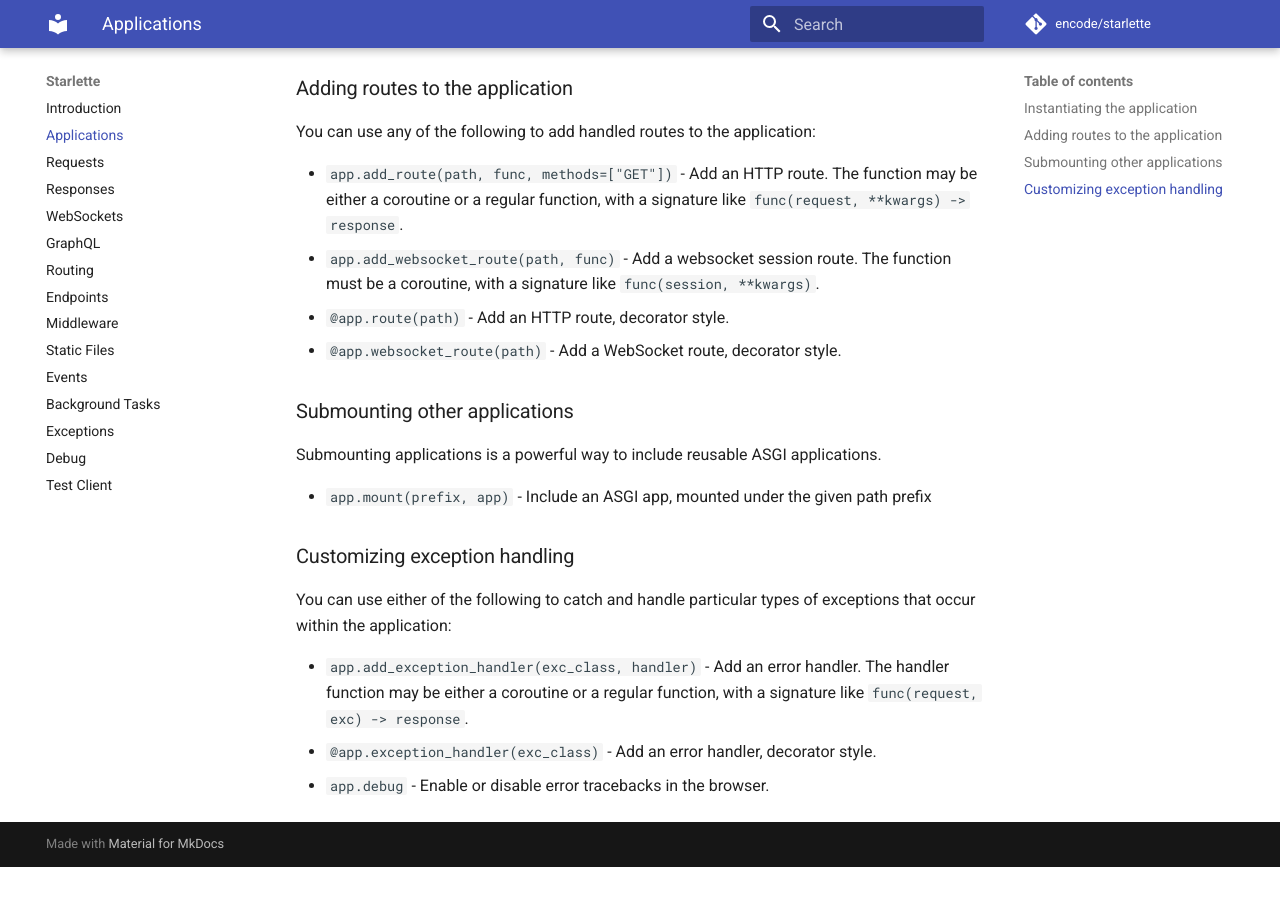
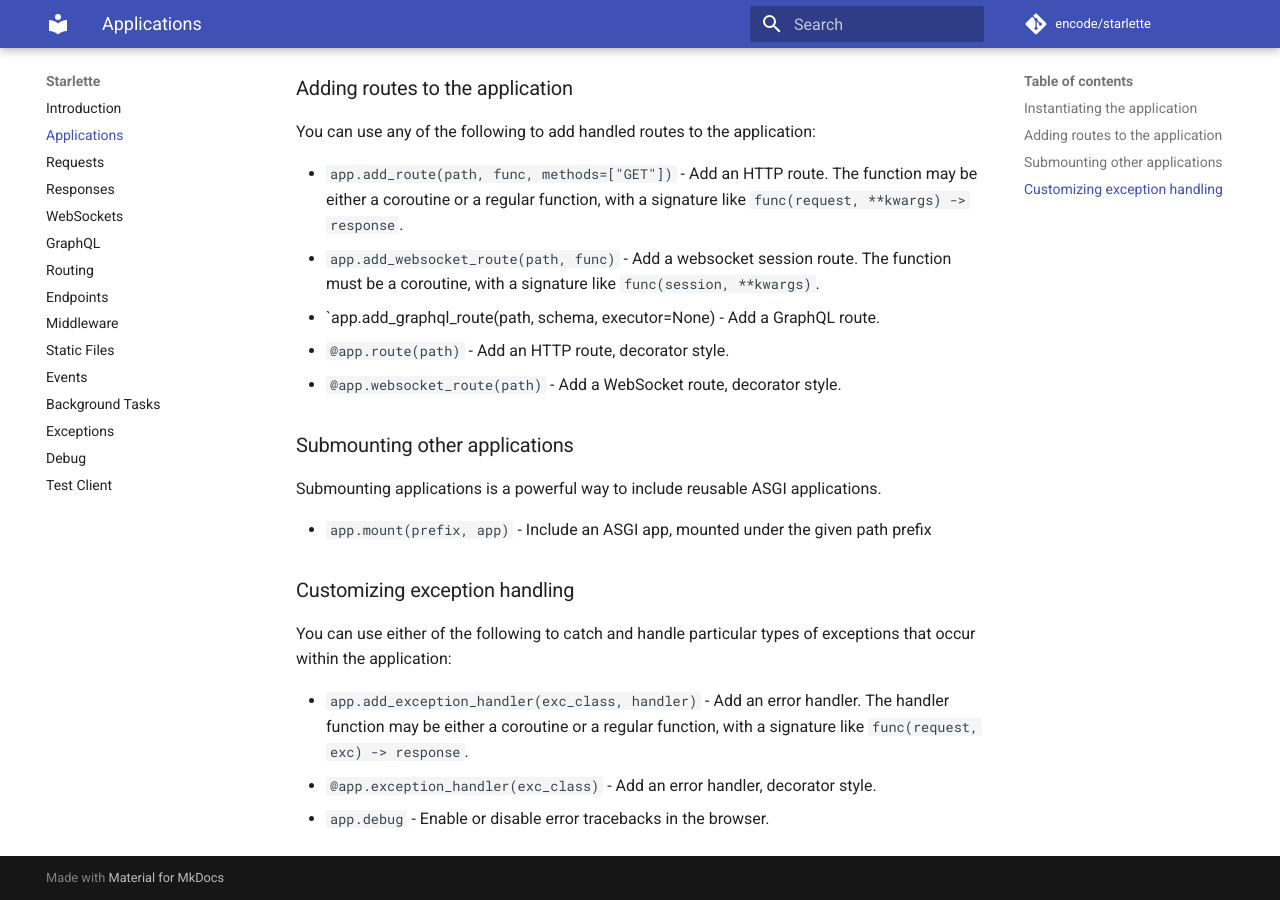
Before and after one commit to hidraco/starlette, an MkDocs documentation site: the page built from docs/applications.md, in a window 1280 px wide and 900 px high, scrolled down 901 px. Built offline with MkDocs 1.6.1 and Material for MkDocs 9.7.7, drawn with Linux system fonts in a browser that asks for light colours; comment, search, counter and statistics services are not loaded; before the commit the page ends 1768 px from its top, so only the background shows below that.

Commit message:
Include 'add_graphql_route'

```diff
--- a/docs/applications.md
+++ b/docs/applications.md
@@ -45,6 +45,7 @@ You can use any of the following to add handled routes to the application:
 
 * `app.add_route(path, func, methods=["GET"])` - Add an HTTP route. The function may be either a coroutine or a regular function, with a signature like `func(request, **kwargs) -> response`.
 * `app.add_websocket_route(path, func)` - Add a websocket session route. The function must be a coroutine, with a signature like `func(session, **kwargs)`.
+* `app.add_graphql_route(path, schema, executor=None) - Add a GraphQL route.
 * `@app.route(path)` - Add an HTTP route, decorator style.
 * `@app.websocket_route(path)` - Add a WebSocket route, decorator style.
 
```
